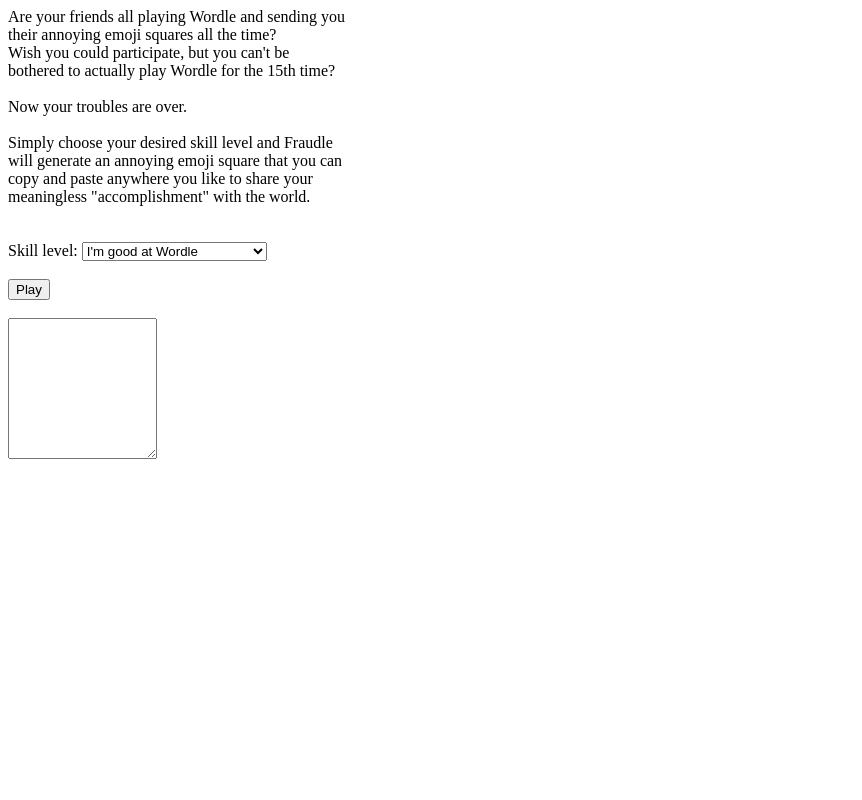
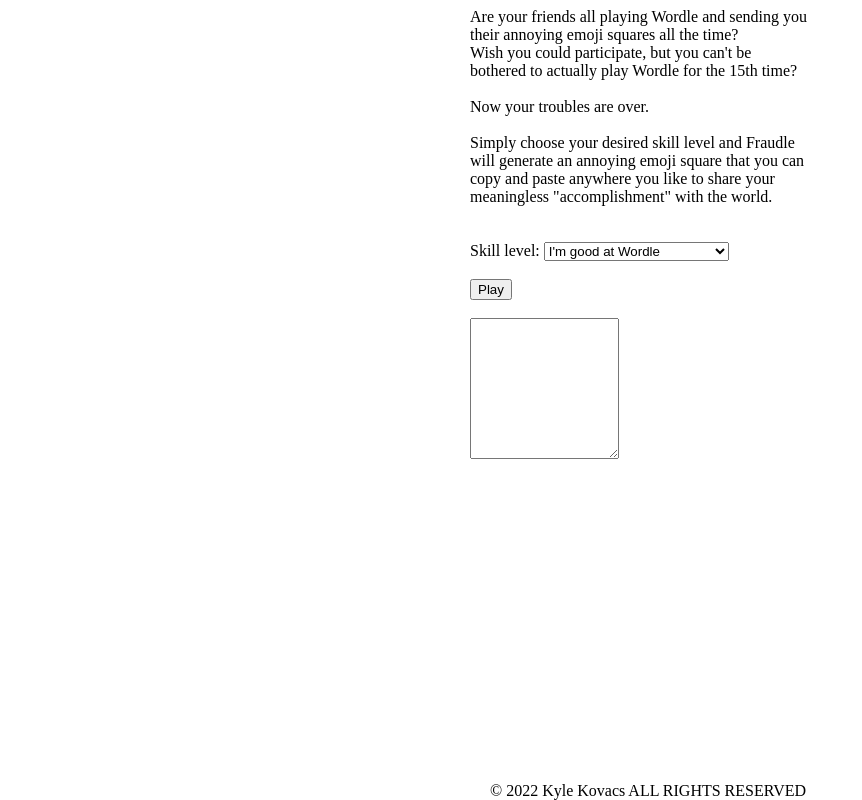
Before and after one commit to nullromo/fraudle, a React (Create React App) app: page / in a window 1280 px wide. Shown: the whole page, without its empty margins (0-862 px from the left). Built offline with nearby package versions, Linux system fonts and the light colour scheme.

Commit message:
add copyright and centering

```diff
--- a/src/App.tsx
+++ b/src/App.tsx
@@ -90,8 +90,8 @@
     };
 
     public readonly render = () => {
-        return (
-            <>
+        const mainContent = (
+            <div>
                 <div>{EXPLANATION}</div>
                 <br />
                 <br />
@@ -125,6 +125,15 @@
                 <div hidden={!this.state.output}>
                     Nice work. Now tell all your friends.
                 </div>
+            </div>
+        );
+
+        return (
+            <>
+                <div className='main'>{mainContent}</div>
+                <div className='footer'>
+                    © 2022 Kyle Kovacs ALL RIGHTS RESERVED
+                </div>
             </>
         );
     };
--- a/src/index.css
+++ b/src/index.css
@@ -1,3 +1,16 @@
+.main {
+    display: flex;
+    justify-content: center;
+}
+
 .explanation {
     width: 340px;
 }
+
+.footer {
+    position: fixed;
+    bottom: 0;
+    text-align: center;
+    width: 100%;
+    text-align: center;
+}
```
